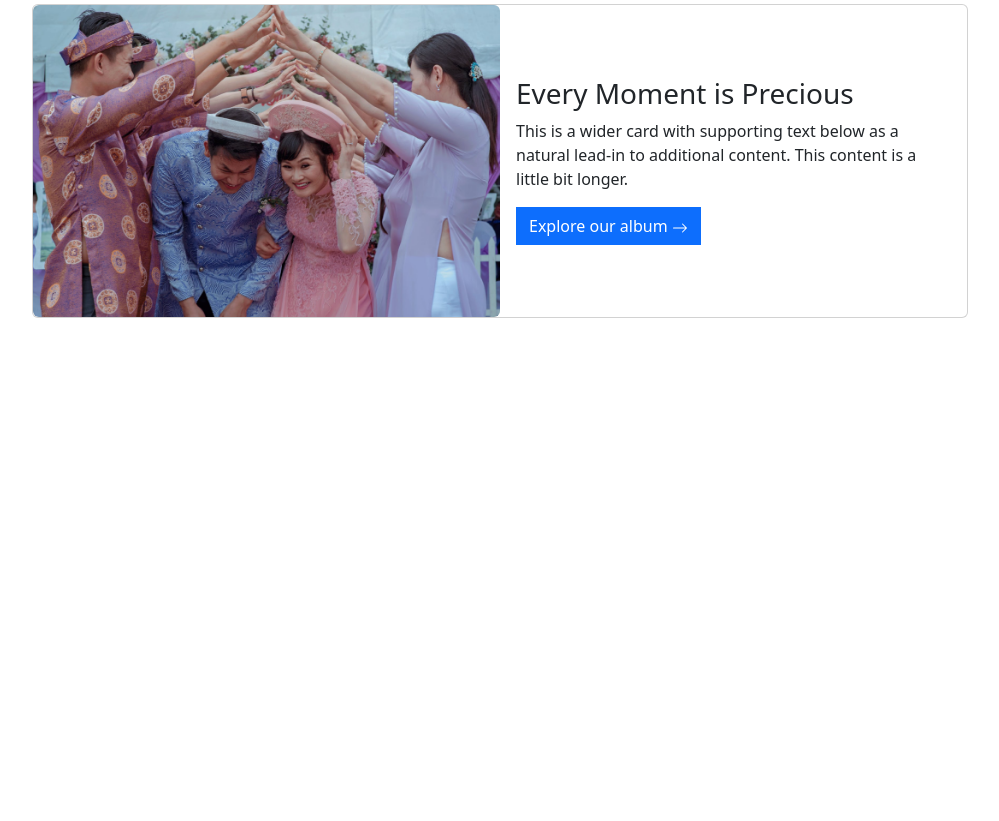
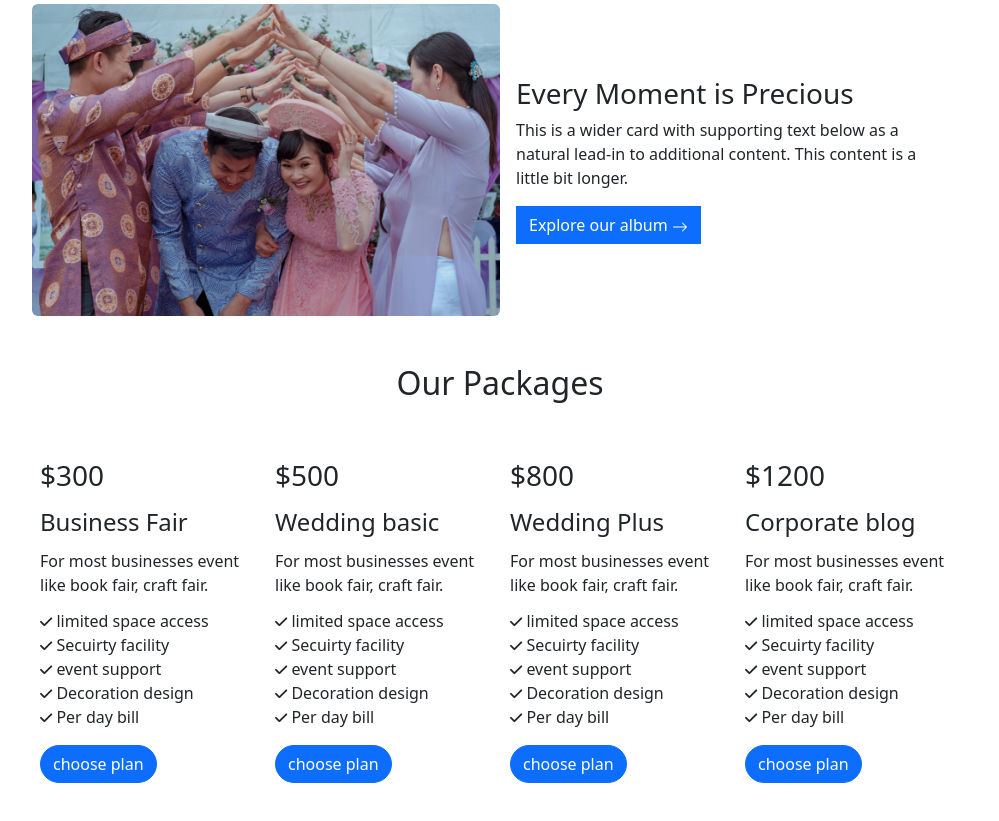
Before and after one commit to anjuanni/convention-center, a plain HTML site: page index.html in a window 1280 px wide. Shown: the part 553-1374 px from the top of the page, without its empty margins (140-1139 px from the left). Before the commit the page ends 871 px from the top, so only its background shows below. Drawn offline with nearby package versions, Linux system fonts and the light colour scheme.

Commit message:
half done

```diff
--- a/index.html
+++ b/index.html
@@ -5,11 +5,15 @@
     <meta charset="utf-8">
     <meta name="viewport" content="width=device-width, initial-scale=1">
     <title>Convention center</title>
+    <!-- bootstrap link -->
     <link href="https://cdn.jsdelivr.net/npm/bootstrap@5.2.0/dist/css/bootstrap.min.css" rel="stylesheet"
         integrity="sha384-gH2yIJqKdNHPEq0n4Mqa/HGKIhSkIHeL5AyhkYV8i59U5AR6csBvApHHNl/vI1Bx" crossorigin="anonymous">
+    <!-- ------font awesome -->
+    <script src="https://kit.fontawesome.com/c01012a7ca.js" crossorigin="anonymous"></script>
 </head>
 
 <body>
+    <!----------------- banner area starts----------- -->
     <div class="container-fluid">
         <div id="carouselExampleCaptions" class="carousel slide" data-bs-ride="false">
             <div class="carousel-indicators">
@@ -50,18 +54,19 @@
             </div>
             <button class="carousel-control-prev" type="button" data-bs-target="#carouselExampleCaptions"
                 data-bs-slide="prev">
-                <span class="carousel-control-prev-icon" aria-hidden="true"></span>
-                <span class="visually-hidden">Previous</span>
+                <span class="carousel-control-prev-icon" aria-hidden="true"></small>
+                    <span class="visually-hidden">Previous</small>
             </button>
             <button class="carousel-control-next" type="button" data-bs-target="#carouselExampleCaptions"
                 data-bs-slide="next">
-                <span class="carousel-control-next-icon" aria-hidden="true"></span>
-                <span class="visually-hidden">Next</span>
+                <span class="carousel-control-next-icon" aria-hidden="true"></small>
+                    <span class="visually-hidden">Next</small>
             </button>
         </div>
     </div>
-    <div class="container w-75 mt-5">
-        <div class="card ">
+    <!-- -----------cards area starts -------------- -->
+    <section class="container w-75 mt-5 ">
+        <div class="card border border-0">
             <div class="row g-0 d-flex align-items-center justify-content-center">
                 <div class="col-md-6">
                     <img src="images/wedding.png" class="img-fluid rounded" alt="...">
@@ -83,7 +88,81 @@
                 </div>
             </div>
         </div>
-    </div>
+    </section>
+    <!-- ------------packeges area start----------- -->
+    <section class="container my-5 w-75">
+        <h2 class="text-center mb-5">Our Packages</h2>
+        <div class="table">
+            <div class="row g-1">
+                <div class="col-3">
+                    <h3 class="py-o"> $300</h3>
+                    <h4 class="py-0">Business Fair</h4>
+                    <p class="py-1 my-2">For most businesses event
+                        like book fair, craft fair.</p>
+                    <ul class="list-unstyled pt-0 mb-0">
+                        <li> <small><i class="fa-solid fa-check"></i></small> limited space access</li>
+                        <li> <small><i class="fa-solid fa-check"></i></small> Secuirty facility</li>
+                        <li> <small><i class="fa-solid fa-check"></i></small> event support</li>
+                        <li> <small><i class="fa-solid fa-check"></i></small> Decoration design</li>
+                        <li> <small><i class="fa-solid fa-check"></i></small> Per day bill</li>
+                    </ul>
+                    <div>
+                        <button class="btn btn-primary rounded-pill "> choose plan</button>
+                    </div>
+                </div>
+                <div class="col-3">
+                    <h3 class="py-o"> $500</h3>
+                    <h4 class="py-0">Wedding basic</h4>
+                    <p class="py-1 my-2">For most businesses event
+                        like book fair, craft fair.</p>
+                    <ul class="list-unstyled pt-0 mb-0">
+                        <li> <small><i class="fa-solid fa-check"></i></small> limited space access</li>
+                        <li> <small><i class="fa-solid fa-check"></i></small> Secuirty facility</li>
+                        <li> <small><i class="fa-solid fa-check"></i></small> event support</li>
+                        <li> <small><i class="fa-solid fa-check"></i></small> Decoration design</li>
+                        <li> <small><i class="fa-solid fa-check"></i></small> Per day bill</li>
+                    </ul>
+                    <div>
+                        <button class="btn btn-primary rounded-pill "> choose plan</button>
+                    </div>
+                </div>
+                <div class="col-3">
+                    <h3 class="py-o"> $800</h3>
+                    <h4 class="py-0">Wedding Plus</h4>
+                    <p class="py-1 my-2">For most businesses event
+                        like book fair, craft fair.</p>
+                    <ul class="list-unstyled pt-0 mb-0">
+                        <li> <small><i class="fa-solid fa-check"></i></small> limited space access</li>
+                        <li> <small><i class="fa-solid fa-check"></i></small> Secuirty facility</li>
+                        <li> <small><i class="fa-solid fa-check"></i></small> event support</li>
+                        <li> <small><i class="fa-solid fa-check"></i></small> Decoration design</li>
+                        <li> <small><i class="fa-solid fa-check"></i></small> Per day bill</li>
+                    </ul>
+                    <div>
+                        <button class="btn btn-primary rounded-pill "> choose plan</button>
+                    </div>
+                </div>
+                <div class="col-3">
+                    <h3 class="py-o"> $1200</h3>
+                    <h4 class="py-0">Corporate blog</h4>
+                    <p class="py-1 my-2">For most businesses event
+                        like book fair, craft fair.</p>
+                    <ul class="list-unstyled pt-0 mb-0">
+                        <li> <small><i class="fa-solid fa-check"></i></small> limited space access</li>
+                        <li> <small><i class="fa-solid fa-check"></i></small> Secuirty facility</li>
+                        <li> <small><i class="fa-solid fa-check"></i></small> event support</li>
+                        <li> <small><i class="fa-solid fa-check"></i></small> Decoration design</li>
+                        <li> <small><i class="fa-solid fa-check"></i></small> Per day bill</li>
+                    </ul>
+                    <div>
+                        <button class="btn btn-primary rounded-pill "> choose plan</button>
+                    </div>
+                </div>
+            </div>
+        </div>
+    </section>
+    <!-- ----------packages ends here------------ -->
+    <!-- ----reviews starts here------------ -->
 
 
 
```
